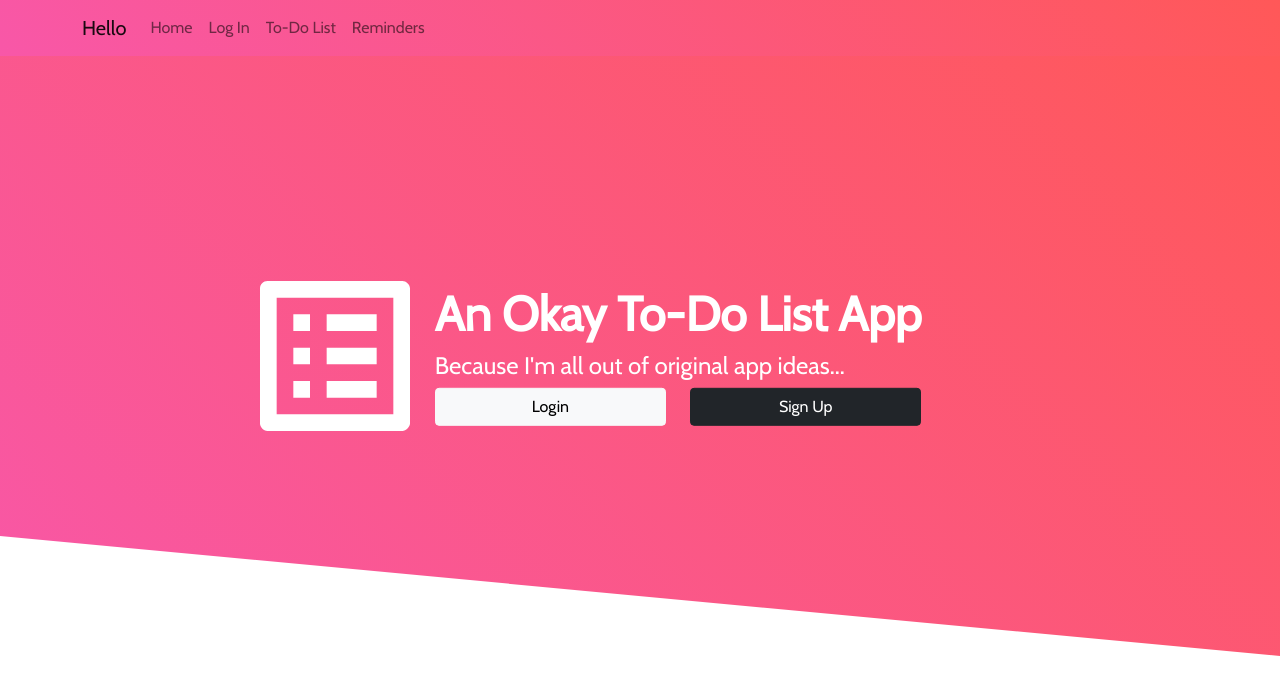
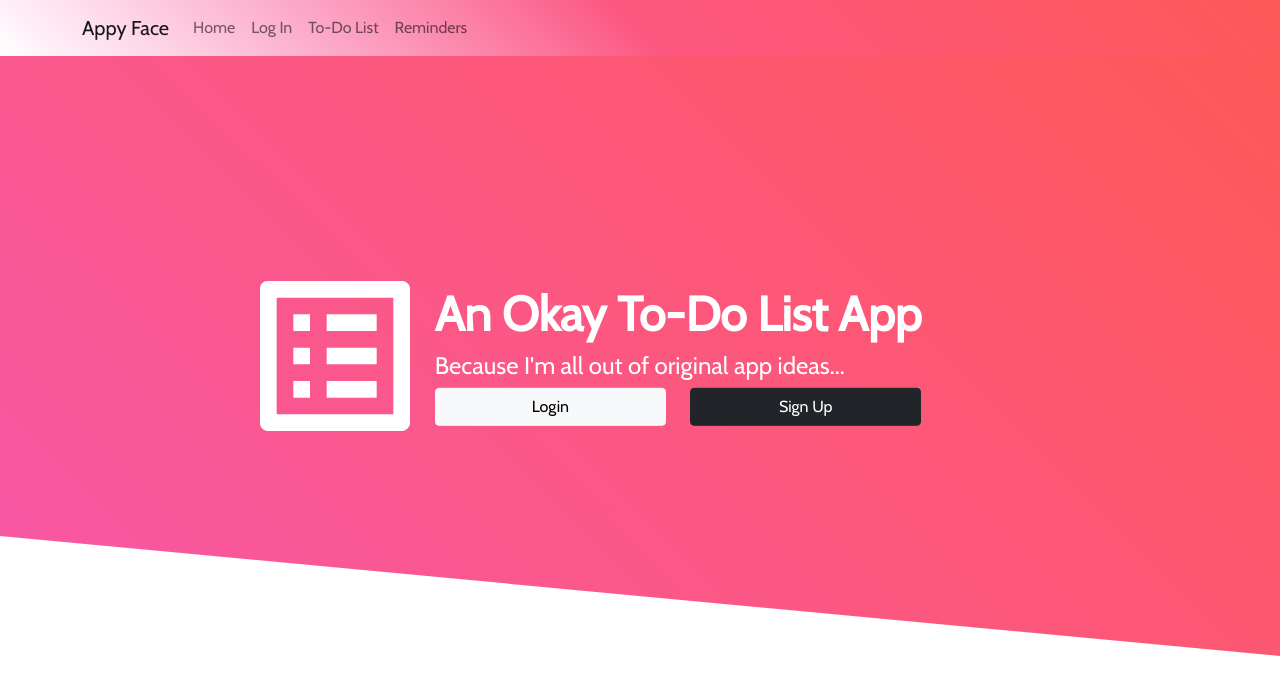
Before and after one commit to JakeWritesCode/the_only_to_do_list, a React (Create React App) app: page / in a window 1280 px wide. Shown: the top 694 px of the page. Built offline with nearby package versions, Linux system fonts and the light colour scheme.

Commit message:
Finish a few bits off

```diff
--- a/src/App.js
+++ b/src/App.js
@@ -7,7 +7,6 @@ import {
     BrowserRouter as Router,
     Switch,
     Route,
-    useLocation,
     withRouter
 } from "react-router-dom";
 import {
@@ -69,7 +68,7 @@ class App extends React.Component {
 
         return (
             <div>
-                <TodoNavbar homeText={"Hello"} buttons={this.navBarButtons()}/>
+                <TodoNavbar homeText={"Appy Face"} buttons={this.navBarButtons()}/>
                 <TransitionGroup component="div" className="TransitionBox">
                     <CSSTransition
                         key={currentKey}
--- a/src/Components/navbar/navbar.js
+++ b/src/Components/navbar/navbar.js
@@ -13,7 +13,8 @@ export default function TodoNavbar(props) {
     const history = useHistory()
 
     return (
-        <Navbar className="bg-todo-primary bottom-shadow" expand="lg">
+        <div className="bg-todo-primary">
+        <Navbar className="navbar-bg bottom-shadow" expand="lg">
             <Container className="w-100">
                 <Navbar.Brand onClick={() => history.push("/")}>{props.homeText}</Navbar.Brand>
                 <Navbar.Toggle aria-controls="basic-navbar-nav"/>
@@ -23,6 +24,7 @@ export default function TodoNavbar(props) {
                             <Nav.Link key={index}
                                       onClick={() => history.push(button.route)}
                                       id={"nav-link-" + index}
+                                      noodler={location.pathname + button.route}
                                       className={"nav-item" + button.route === location.pathname ? " text-bold" : ""}
                             >
                                 {button.text}
@@ -32,6 +34,7 @@ export default function TodoNavbar(props) {
                 </Navbar.Collapse>
             </Container>
         </Navbar>
+            </div>
     )
 }
 
--- a/src/base.scss
+++ b/src/base.scss
@@ -18,6 +18,12 @@ $color-contrast: #188bff;
   background: linear-gradient(45deg, $color-primary, $color-secondary);
 }
 
+@mixin navbar-gradient {
+  background: rgba(255, 0, 0, 0);
+  background: -webkit-linear-gradient(45deg, #ffffff, rgba(255, 0, 0, 0), rgba(255, 0, 0, 0));
+  background: linear-gradient(45deg, #ffffff, rgba(255, 0, 0, 0), rgba(255, 0, 0, 0));
+}
+
 @mixin secondary-gradient {
   background: $color-secondary;
   background: -webkit-linear-gradient(45deg, $color-secondary, $color-tertiary);
@@ -26,6 +32,10 @@ $color-contrast: #188bff;
 
 .bg-todo-primary {
   @include primary-gradient
+}
+
+.navbar-bg {
+  @include navbar-gradient
 }
 
 .bg-todo-secondary {
```
Also changed, not shown: 1 other file (tests, documents, lock files or other folders).
